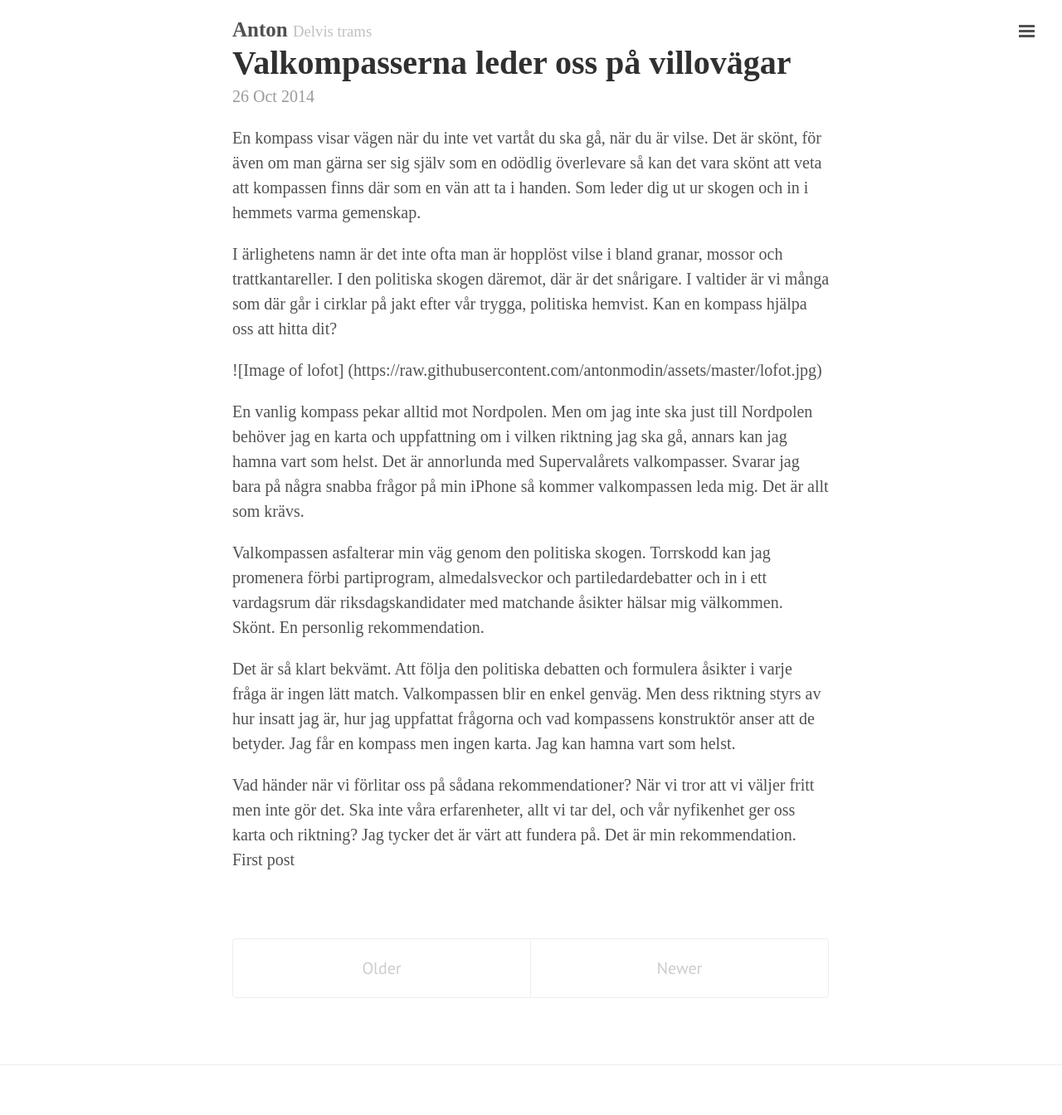
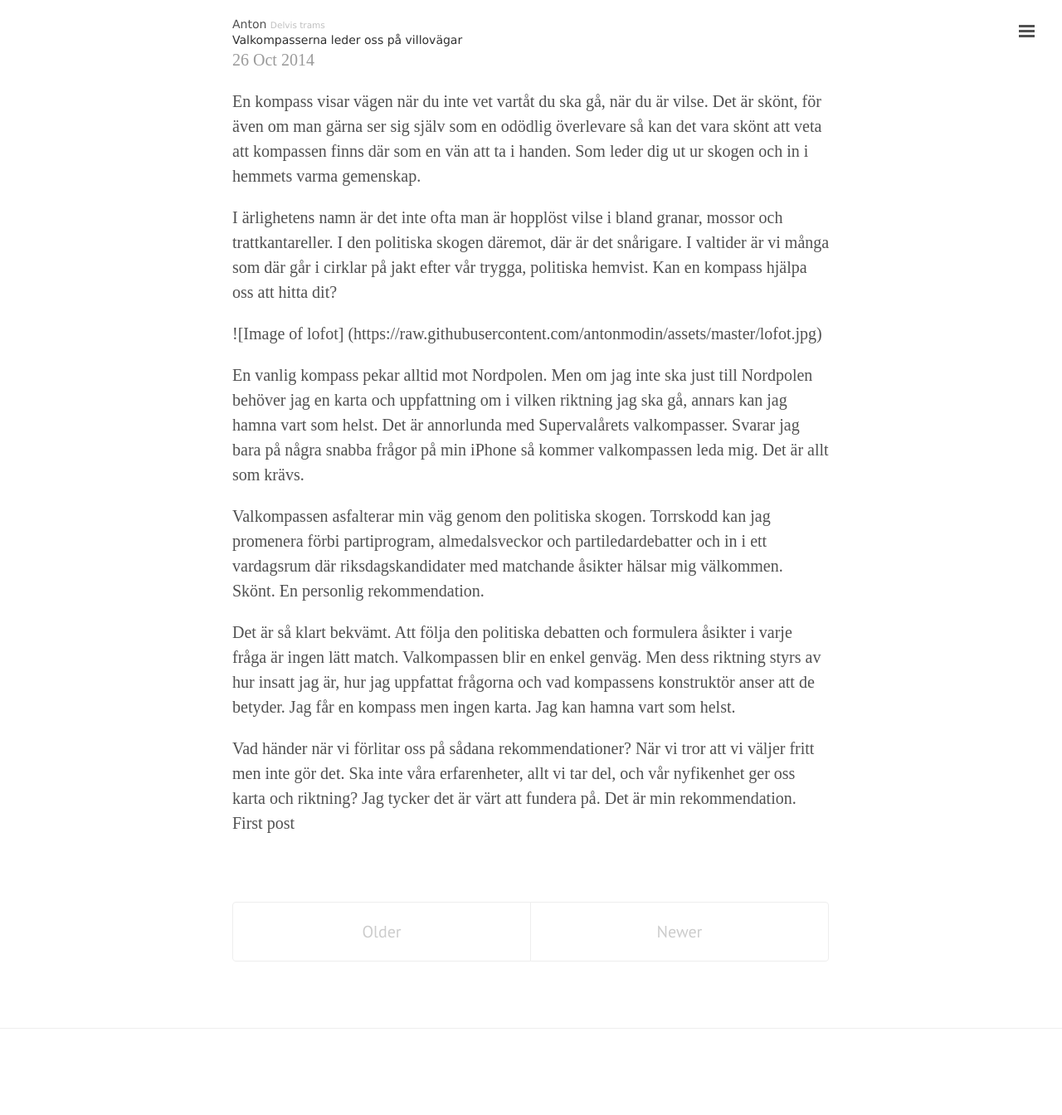
Before and after one commit to antonmodin/jekyllsite, a Jekyll site: the page built from index.html, in a window 1280 px wide. Shown: the whole page at 83% size. Built offline with Jekyll 4.4.1, drawn with Linux system fonts in a browser that asks for light colours; Markdown is read by kramdown in place of the engine named in the settings; the list of posts is cut into pages by our own code; after the commit the page ends 1300 px from its top, so only the background shows below that.

Commit message:
Update lanyon.css

```diff
--- a/public/css/lanyon.css
+++ b/public/css/lanyon.css
@@ -35,10 +35,10 @@
 }
 
 h1, h2, h3, h4, h5, h6 {
-+font-family:'Interstate','Lucida Grande','Lucida Sans Unicode','Lucida Sans','Garuda',Verdana,Tahoma,sans-serif;
-+	font-size:14px;
-+	line-height:18px;
-+	font-weight:400
+  font-family:'Interstate','Lucida Grande','Lucida Sans Unicode','Lucida Sans','Garuda',Verdana,Tahoma,sans-serif;
+  font-size:14px;
+  line-height:18px;
+  font-weight:400
 }
   font-weight: 400;
   color: #313131;
```
